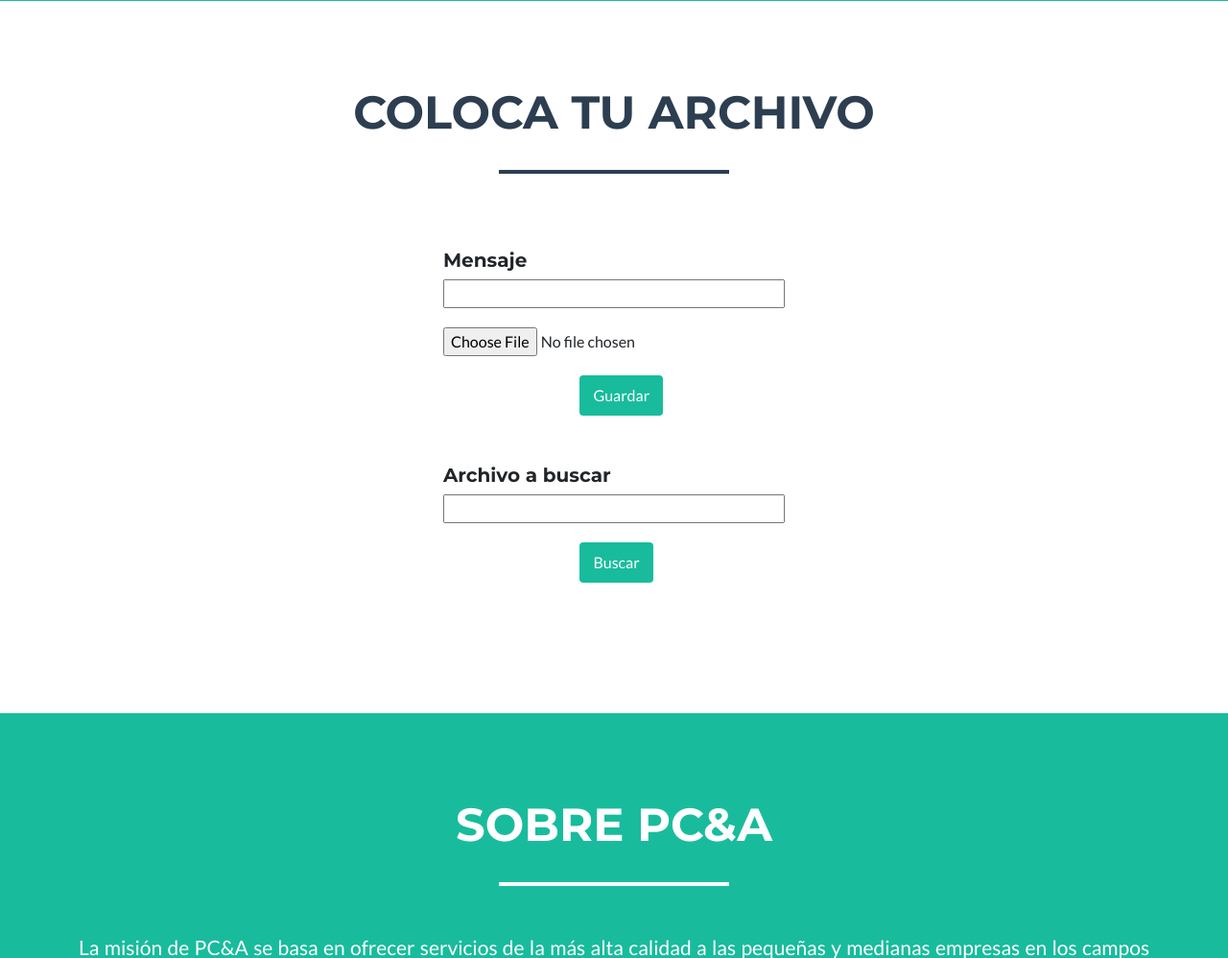
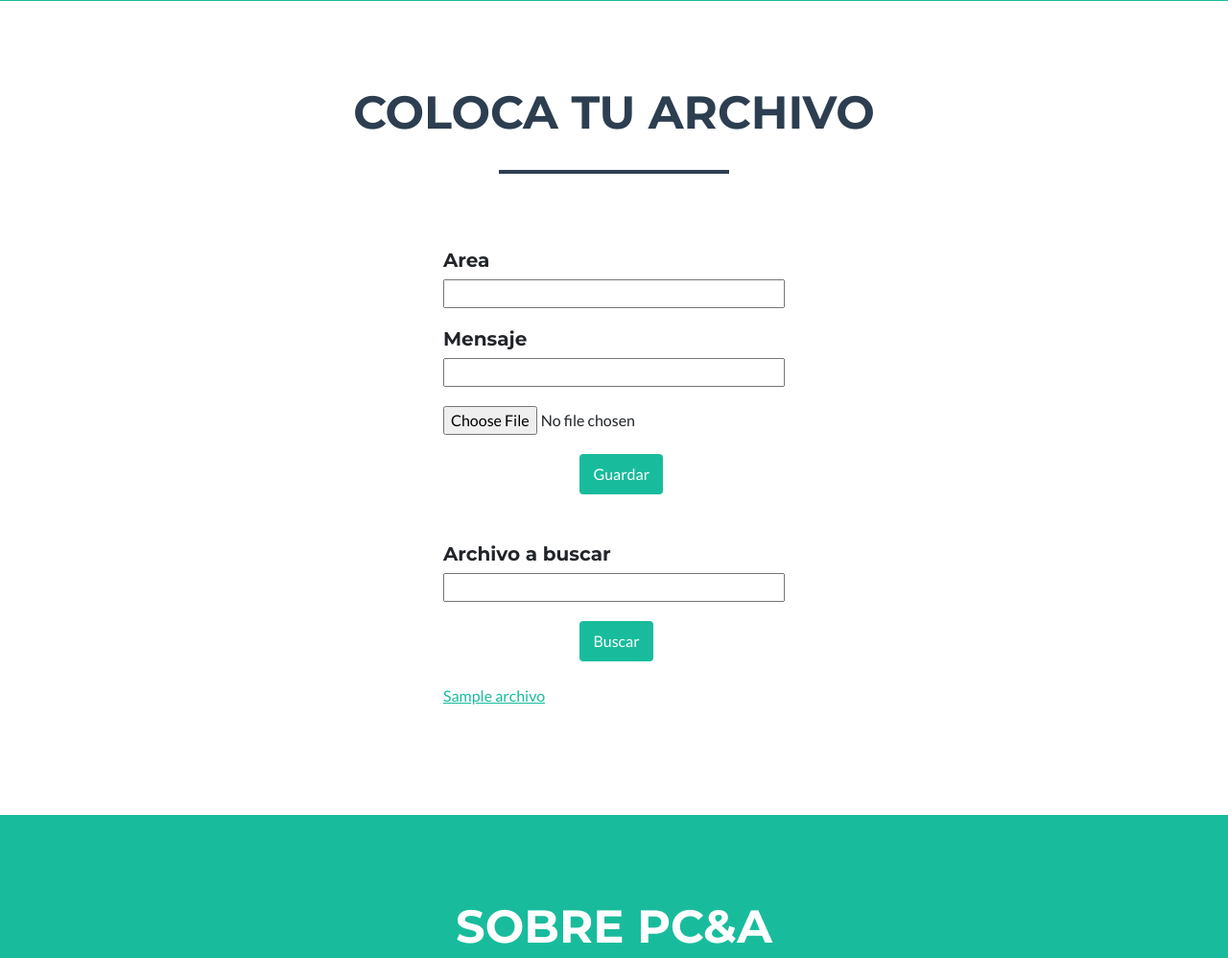
Before and after one commit to tmarina1/Gestion-Conocimiento, a Django app: template GC/basedatos/templates/index.html in a window 1280 px wide. Shown: the part 816-1814 px from the top of the page at 96% size. Run offline with Django 3.2, Linux system fonts and the light colour scheme; the template is opened without the code that fills it: most values are stand-ins (such as "Sample title", 1, 10 or a date in 2020); some libraries are stand-ins or nearby versions.

Commit message:
mas campos a la hora de guardar

```diff
--- a/GC/basedatos/models.py
+++ b/GC/basedatos/models.py
@@ -3,5 +3,6 @@ from django.db import models
 # Create your models here.
 
 class Archivo(models.Model):
-  nombre = models.CharField(max_length=20)
-  archivo = models.FileField(upload_to = 'archivos/')
+  area = models.CharField(max_length=20, null=False)
+  nombre = models.CharField(max_length=20, null=False)
+  archivo = models.FileField(upload_to = 'archivos/', null=False)
--- a/GC/basedatos/templates/index.html
+++ b/GC/basedatos/templates/index.html
@@ -72,6 +72,12 @@
             ></a>
             <form method="post" enctype="multipart/form-data">
               {% csrf_token %}
+              <h5>Area</h5>
+              <input
+                type="text"
+                name="Area"
+                style="width: 100%; margin-bottom: 20px"
+              />
               <h5>Mensaje</h5>
               <input type="text" name="Nombre" style="width: 100%" />
               <input type="file" name="Archivo" style="margin-top: 20px" />
@@ -88,21 +94,29 @@
             <form action="">
               <h5 style="margin-top: 50px">Archivo a buscar</h5>
               <input type="text" name="NombreBusqueda" style="width: 100%" />
-              <button class="btn btn-primary" type="submit" style="padding: 7px 12px; margin-left: 40%; margin-top: 20px">Buscar</button>
+              <button
+                class="btn btn-primary"
+                type="submit"
+                style="padding: 7px 12px; margin-left: 40%; margin-top: 20px"
+              >
+                Buscar
+              </button>
             </form>
-            <br>
+            <br />
             {% if searchTerm != None %}
-              <p>Buscando {{ searchTerm }}</p>
-            {% endif %}
-
-            {% for mensaje in mensajes %}
-              <p name="Consulta">
-                {%if mensaje.nombre == searchTerm and mensaje.nombre%}
-                  <strong>{{mensaje.nombre}}:&nbsp&nbsp</strong>
-                {% endif %}
-                {%if mensaje.nombre == searchTerm and mensaje.archivo%}
-                <a href="{{mensaje.archivo}}" download target="_blank" rel="noopener">{{mensaje.archivo}}</a>
-                {% endif %}
+            <p>Buscando {{ searchTerm }}</p>
+            {% endif %} {% for mensaje in mensajes %}
+            <p name="Consulta">
+              {%if mensaje.nombre == searchTerm and mensaje.nombre%}
+              <strong>{{mensaje.nombre}}:&nbsp&nbsp</strong>
+              {% endif %}
+              <a
+                href="{{mensaje.archivo}}"
+                download
+                target="_blank"
+                rel="noopener"
+                >{{mensaje.archivo}}</a
+              >
             </p>
             {% endfor %}
           </div>
--- a/GC/basedatos/views.py
+++ b/GC/basedatos/views.py
@@ -15,9 +15,10 @@ def index(request):
     mensajes = 'Buscar'
 
   if request.method == 'POST':
+    area = request.POST['Area']
     nombre = request.POST['Nombre']
     archivo = request.FILES['Archivo']
-    agregar = models.Archivo(nombre=nombre, archivo= archivo)
+    agregar = models.Archivo(area=area, nombre=nombre, archivo= archivo)
     agregar.save()
     return render(request,'salto.html')
 
```
Also changed, not shown: GC/basedatos/migrations/0001_initial.py, GC/db.sqlite3, 2 other files.
